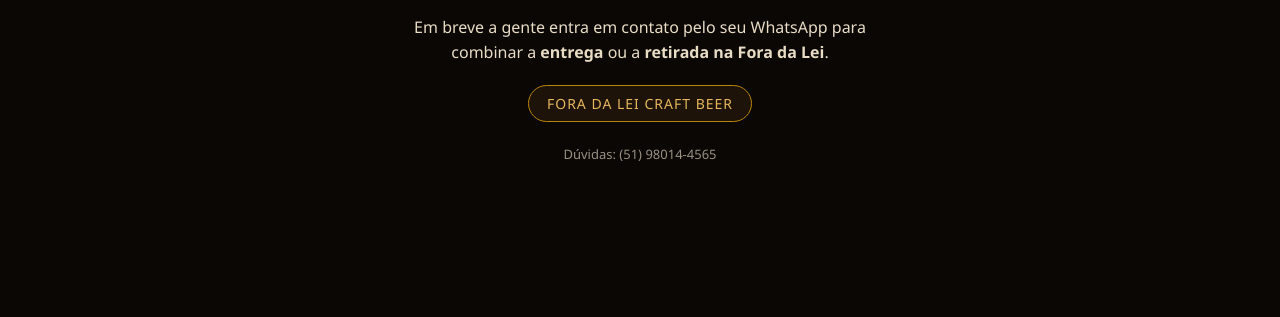
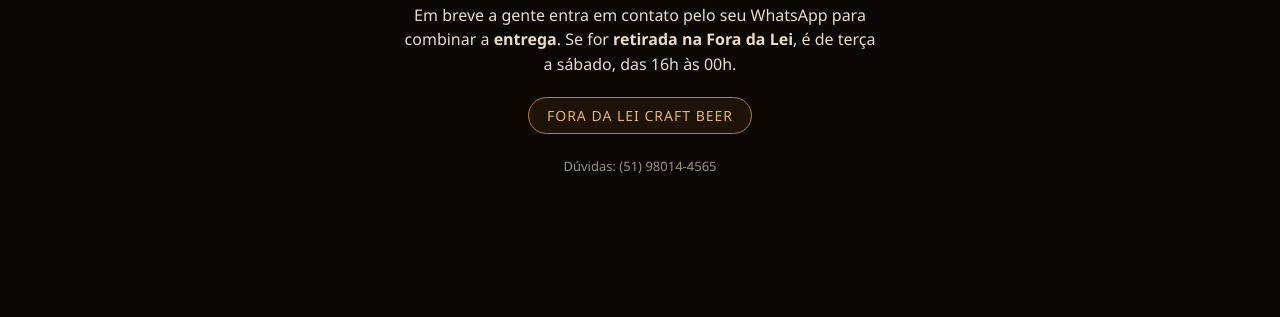
Before and after one commit to eduardomail77-hub/saldo-latas-fora-da-lei, a website: page sucesso.html in a window 1280 px wide. Shown: the part 483-800 px from the top of the page. Drawn offline with Linux system fonts and the light colour scheme.

Commit message:
Tela de sucesso: horario de retirada (ter a sab, 16h-00h)

```diff
--- a/sucesso.html
+++ b/sucesso.html
@@ -28,7 +28,7 @@ a{color:#f0a83a}
   <img src="./logo.png" alt="Fora da Lei Rock Festival">
   <h1>Pagamento confirmado! 🤘</h1>
   <p>Seu pack de latas Predileta Cream Ale está garantido. Obrigado por levar um pedaço do festival pra casa.</p>
-  <p>Em breve a gente entra em contato pelo seu WhatsApp para combinar a <b>entrega</b> ou a <b>retirada na Fora da Lei</b>.</p>
+  <p>Em breve a gente entra em contato pelo seu WhatsApp para combinar a <b>entrega</b>. Se for <b>retirada na Fora da Lei</b>, é de terça a sábado, das 16h às 00h.</p>
   <div class="tag">Fora da Lei Craft Beer</div>
   <p style="margin-top:22px;font-size:13px;color:#9a9183">Dúvidas: (51) 98014-4565</p>
 </div>
```
